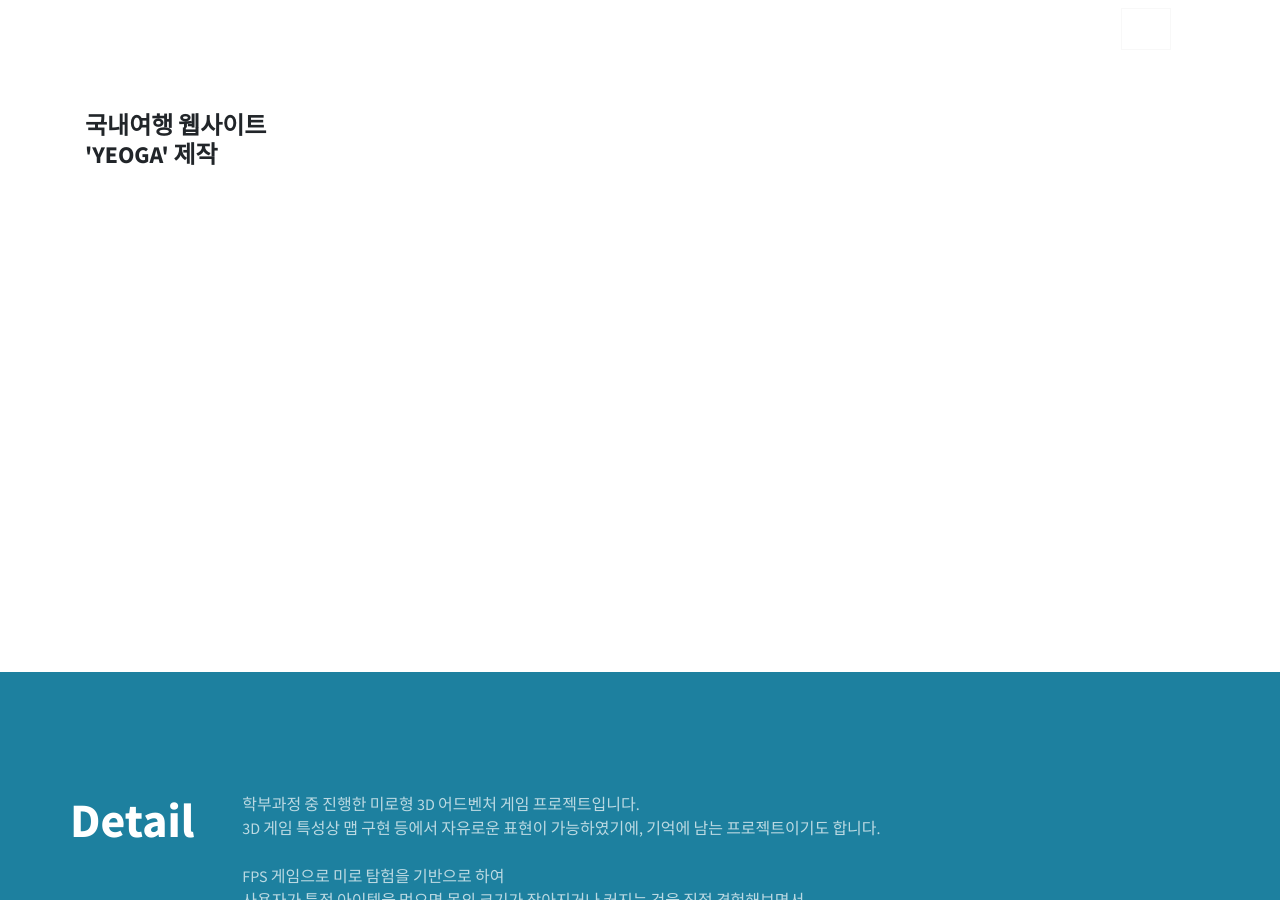
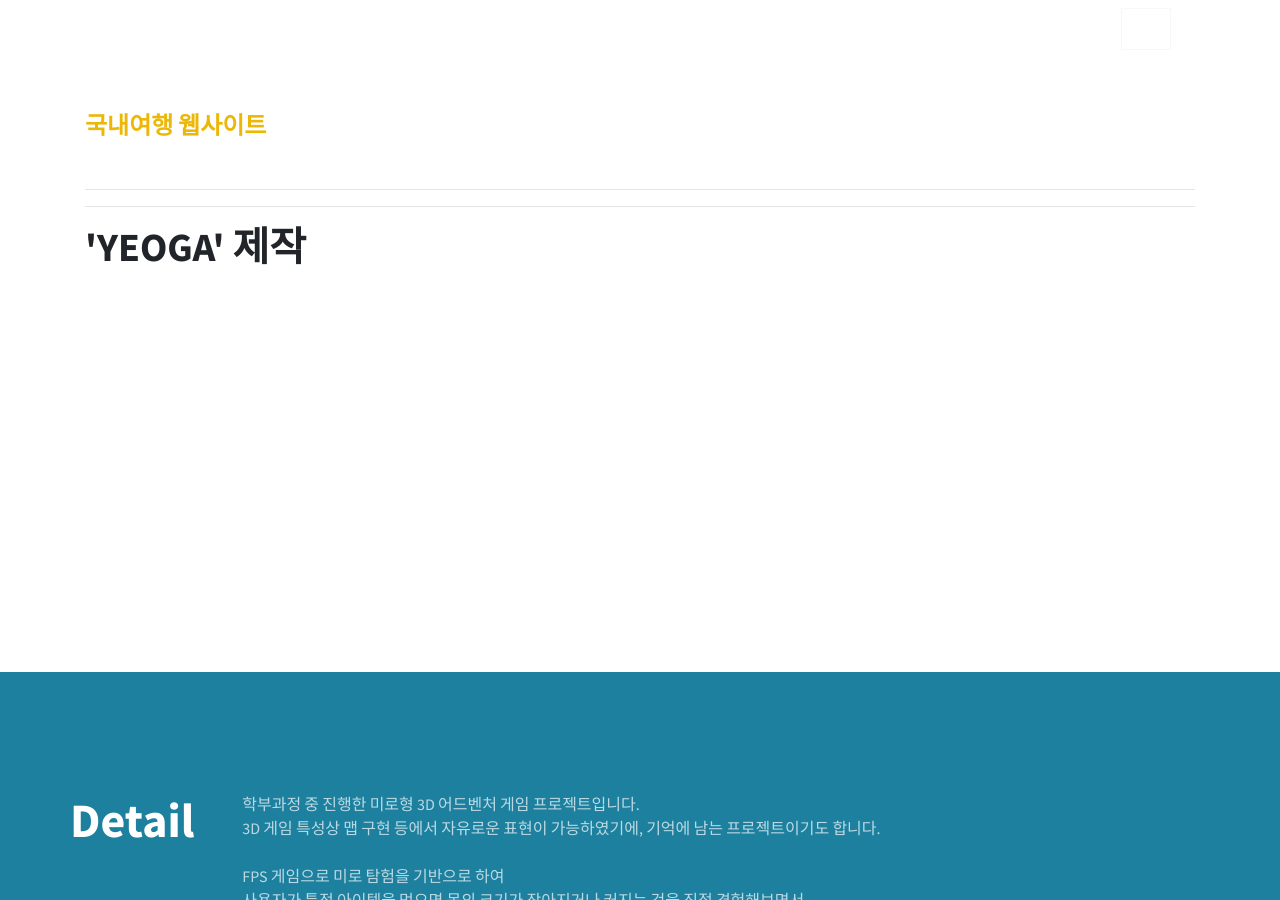
Before and after one commit to mungmoong2/mungmoong2.github.io, a Jekyll site: the page built from htmlPage/pp_3dgame.html, in a window 1280 px wide and 900 px high. Built offline with Jekyll 4.4.1, drawn with Linux system fonts in a browser that asks for light colours.

Commit message:
Update pp_3dgame.html

```diff
--- a/htmlPage/pp_3dgame.html
+++ b/htmlPage/pp_3dgame.html
@@ -5,7 +5,9 @@
 <!-- Callout -->
 <section class="pptitle text-left">
   <div class="container text-content my-auto">
-    <h4 class="mx-auto mb-5"> 국내여행 웹사이트<br> 'YEOGA' 제작</h4>
+    <h4 class="text-secondary mb-5"> 국내여행 웹사이트<h4>
+      <hr>
+      <h1 class="mx-auto mb-5"> <hr> 'YEOGA' 제작</h1>
   </div>
 </section>
 
```
